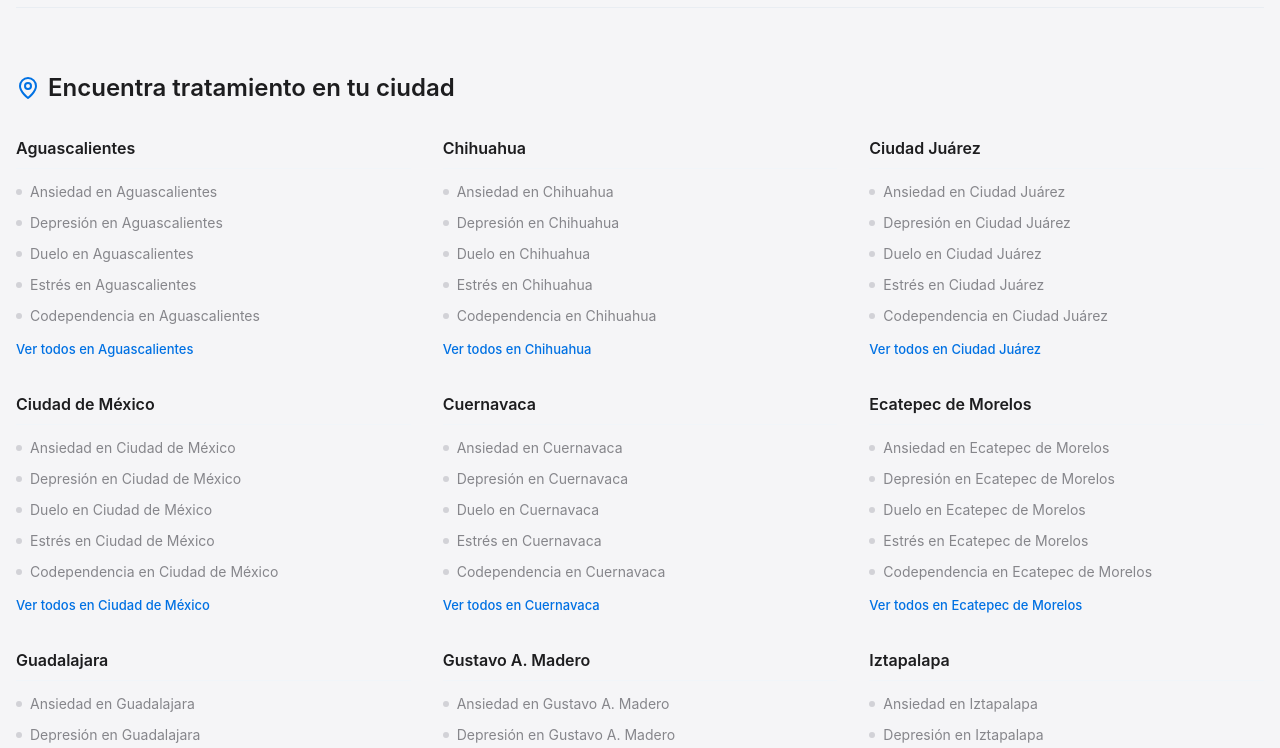
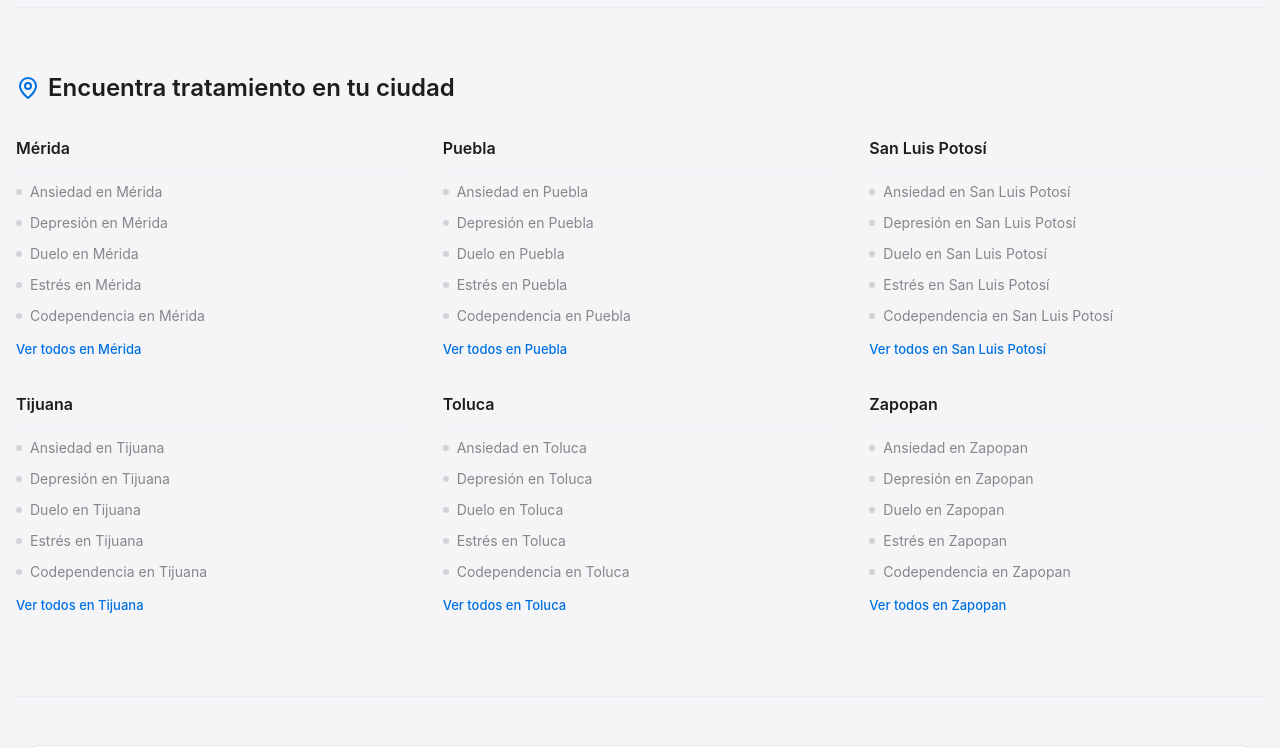
Before and after one commit to alicehocane/new-doctor, a React (Vite) app: page /enfermedades in a window 1280 px wide. Shown: the part 1980-2728 px from the top of the page. Built offline with nearby package versions, Linux system fonts and the light colour scheme.

Commit message:
remove icons from featured cities section

```diff
--- a/app/enfermedades/page.tsx
+++ b/app/enfermedades/page.tsx
@@ -1,7 +1,7 @@
 import React, { useState, useEffect } from 'react';
 import { Link } from 'wouter';
 import { Activity, ArrowRight, Search, Plus, MapPin, Stethoscope, ShieldCheck, BookOpen } from 'lucide-react';
-import { POPULAR_CITIES, POPULAR_SPECIALTIES, ALL_DISEASES } from '../../lib/constants';
+import { POPULAR_SPECIALTIES, ALL_DISEASES } from '../../lib/constants';
 
 const slugify = (text: string) => {
   return text.toString().toLowerCase()
@@ -12,6 +12,16 @@ const slugify = (text: string) => {
     .replace(/^-+/, '')
     .replace(/-+$/, '');
 };
+
+
+const FEATURED_CITIES = [
+  'Mérida',
+  'Puebla',
+  'San Luis Potosí',
+  'Tijuana',
+  'Toluca',
+  'Zapopan'
+];
 
 const PAGE_SIZE = 12;
 
@@ -146,7 +156,6 @@ export default function DiseasesIndexPage() {
         <section className="mt-20 pt-16 border-t border-slate-200/60 animate-in fade-in slide-in-from-bottom-8">
             <div className="mb-8">
                 <h2 className="text-2xl font-semibold text-[#1d1d1f] mb-3 flex items-center gap-2">
-                    <Stethoscope className="w-6 h-6 text-[#0071e3]" />
                     Encuentra doctores por su especialidad
                 </h2>
                 <p className="text-[#86868b] text-lg leading-relaxed max-w-3xl">
@@ -185,7 +194,7 @@ export default function DiseasesIndexPage() {
                 Encuentra tratamiento en tu ciudad
             </h2>
             <div className="grid grid-cols-1 md:grid-cols-2 lg:grid-cols-3 gap-8">
-                {POPULAR_CITIES.map((city) => (
+                {FEATURED_CITIES.map((city) => (
                     <div key={city} className="space-y-3">
                         <h3 className="font-semibold text-[#1d1d1f] border-b border-slate-100 pb-2 mb-3">
                             {city}
```
